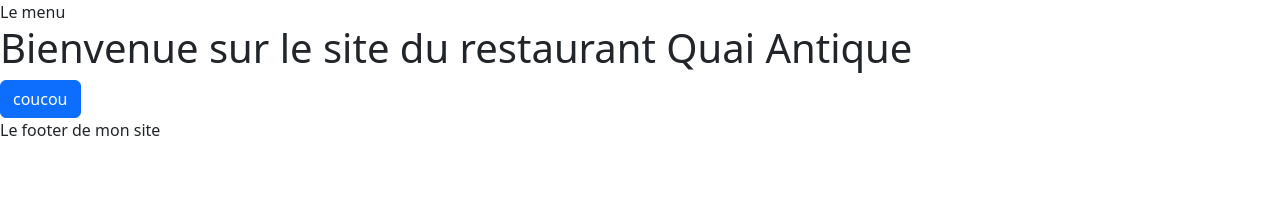
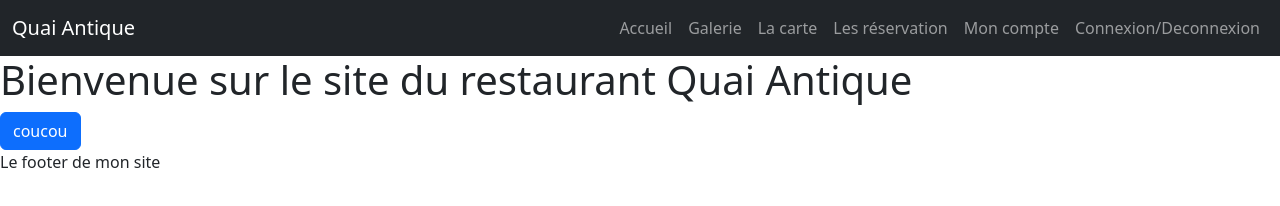
Before and after one commit to kantonirina02/QuaiAntiquerestau, a website with bundled scripts: page index.html in a window 1280 px wide. Built offline with nearby package versions, Linux system fonts and the light colour scheme; files whose address does not match are found by name; a web font is replaced by a local one.

Commit message:
Add site header

```diff
--- a/index.html
+++ b/index.html
@@ -12,7 +12,39 @@
     <title>Document</title>
 </head>
 <body>
-    <header>Le menu</header>
+    <header>
+        <nav class="navbar navbar-expand-lg bg-dark" data-bs-theme="dark">
+            <div class="container-fluid">
+              <a class="navbar-brand" href="/">Quai Antique</a>
+              <button class="navbar-toggler" type="button" data-bs-toggle="collapse" data-bs-target="#navbarSupportedContent" aria-controls="navbarSupportedContent" aria-expanded="false" aria-label="Toggle navigation">
+                <span class="navbar-toggler-icon"></span>
+              </button>
+              <div class="collapse navbar-collapse" id="navbarSupportedContent">
+                <ul class="navbar-nav ms-auto mb-2 mb-lg-0">
+                  <li class="nav-item">
+                    <a class="nav-link" href="/">Accueil</a>
+                  </li>
+                  <li class="nav-item">
+                    <a class="nav-link" href="#">Galerie</a>
+                  </li>
+                  <li class="nav-item">
+                    <a class="nav-link" href="#">La carte</a>
+                  </li>
+                  <li class="nav-item">
+                    <a class="nav-link" href="#">Les réservation</a>
+                  </li>
+                  <li class="nav-item">
+                    <a class="nav-link" href="#">Mon compte</a>
+                  </li>
+                  <li class="nav-item">
+                    <a class="nav-link" href="#">Connexion/Deconnexion</a>
+                  </li>
+                </ul>
+
+              </div>
+            </div>
+          </nav>
+    </header>
 
     <main id="main-page">
         <!-- Le contenu de la page sera injectée ici-->
```
